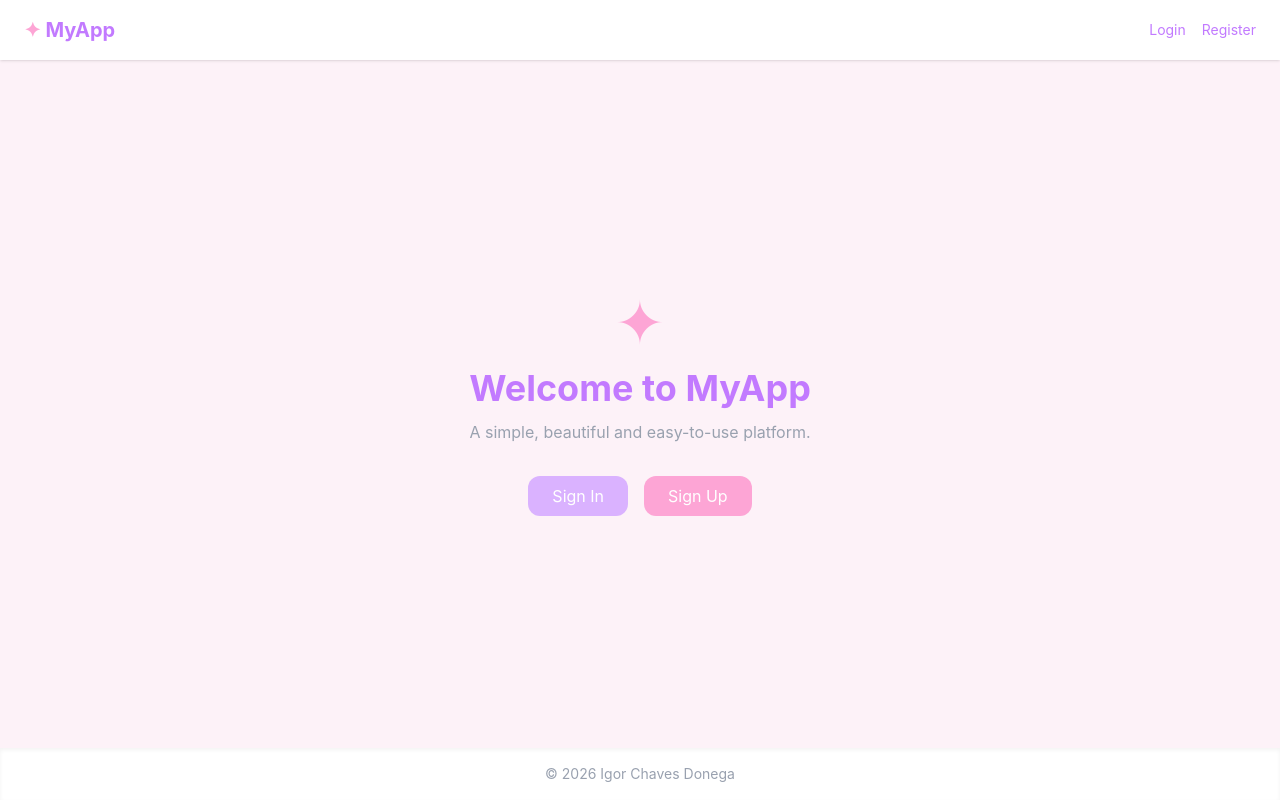
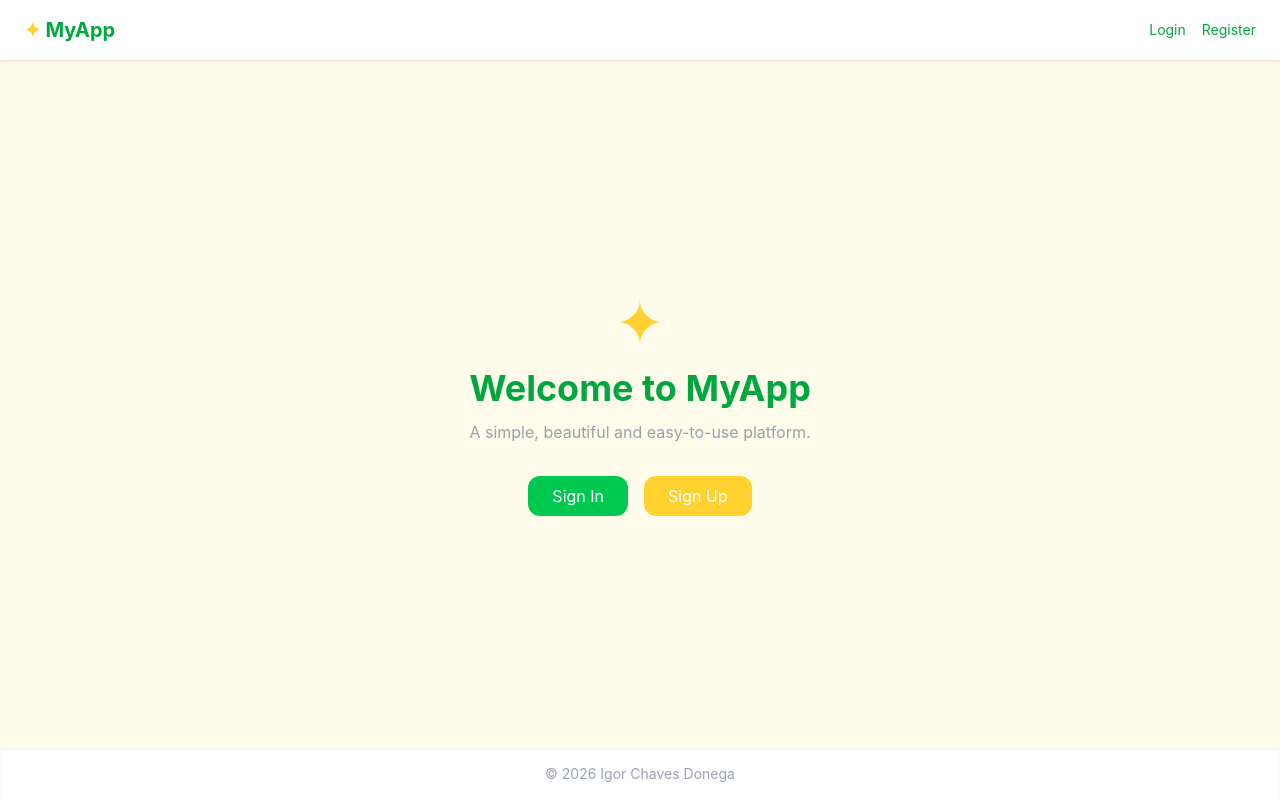
Before and after one commit to ichavesbr/my-first-backend, a React (Vite) app: page / in a window 1280 px wide. Built offline with nearby package versions, Linux system fonts and the light colour scheme.

Commit message:
install tanstack form, change theme color, add todo list comments

```diff
--- a/package.json
+++ b/package.json
@@ -11,6 +11,9 @@
   },
   "dependencies": {
     "@tailwindcss/vite": "^4.2.2",
+    "@tanstack/react-devtools": "^0.10.2",
+    "@tanstack/react-form": "^1.29.0",
+    "@tanstack/react-form-devtools": "^0.2.21",
     "react": "^19.2.4",
     "react-dom": "^19.2.4",
     "react-router-dom": "^7.14.1",
--- a/src/App.css
+++ b/src/App.css
@@ -1,17 +1,17 @@
 @import "tailwindcss";
 
 @theme inline {
-  /* Primary brand color (purple) */
-  --color-brand-primary: var(--color-purple-400);
-  --color-brand-primary-hover: var(--color-purple-500);
-  --color-brand-primary-light: var(--color-purple-300);
-  --color-brand-primary-muted: var(--color-purple-200);
+  /* Primary brand color (green pastel) */
+  --color-brand-primary: var(--color-green-600);
+  --color-brand-primary-hover: var(--color-green-700);
+  --color-brand-primary-light: var(--color-green-500);
+  --color-brand-primary-muted: var(--color-green-200);
 
-  /* Accent brand color (pink) */
-  --color-brand-accent: var(--color-pink-400);
-  --color-brand-accent-hover: var(--color-pink-500);
-  --color-brand-accent-light: var(--color-pink-300);
+  /* Accent brand color (yellow pastel) */
+  --color-brand-accent: var(--color-amber-400);
+  --color-brand-accent-hover: var(--color-amber-500);
+  --color-brand-accent-light: var(--color-amber-300);
 
   /* Background */
-  --color-brand-bg: var(--color-pink-50);
+  --color-brand-bg: var(--color-amber-50);
 }
--- a/src/App.tsx
+++ b/src/App.tsx
@@ -22,3 +22,8 @@ export default function App() {
     </div>
   )
 }
+
+// Todo list:
+// 15/04/2026 - implement TanStack Form (handle form) + Zod (form validation) + Zustand (state manage)
+// 15/04/2026 - implement unit test
+// 15/04/2026 - implement routes protection
```
Also changed, not shown: 1 other file (tests, documents, lock files or other folders).
